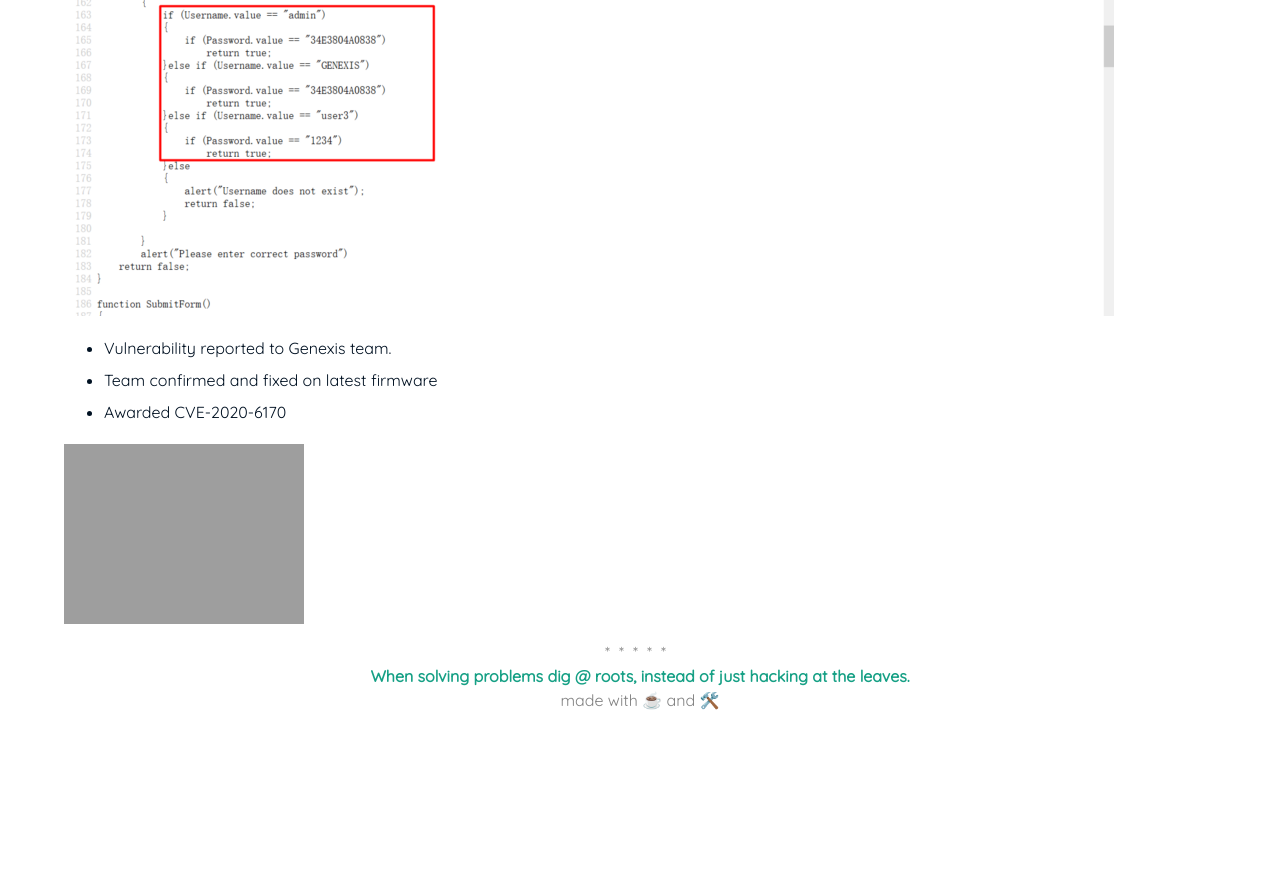
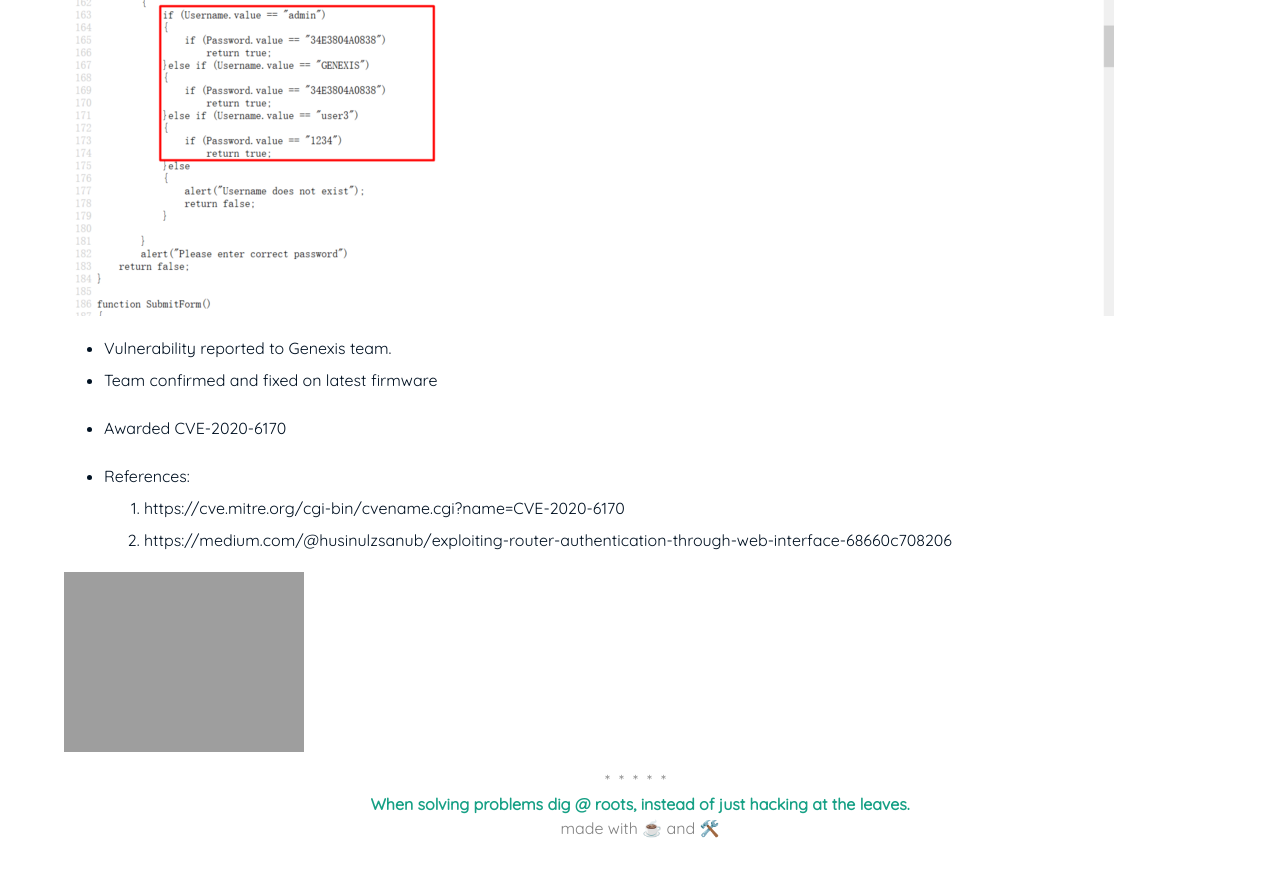
Before and after one commit to husinul/husinul.github.io, a Jekyll site: the page built from _posts/2020-01-08-Genexis Platinum-4410 Wireless Router Authentication Bypass Vulnerability (CVE-2020-6170).md, in a window 1280 px wide and 900 px high, scrolled down 1081 px. Shown: the top 877 px of the window. Built offline with Jekyll 4.4.1, drawn with Linux system fonts in a browser that asks for light colours; before the commit the page ends 1853 px from its top, so only the background shows below that; some of the changed lines change nothing that is shown; grey boxes are pictures that could not be loaded.

Commit message:
Update 2020-01-08-Genexis Platinum-4410 Wireless Router Authentication Bypass Vulnerability (CVE-2020-6170).md

```diff
--- a/_posts/2020-01-08-Genexis Platinum-4410 Wireless Router Authentication Bypass Vulnerability (CVE-2020-6170).md
+++ b/_posts/2020-01-08-Genexis Platinum-4410 Wireless Router Authentication Bypass Vulnerability (CVE-2020-6170).md
@@ -27,6 +27,11 @@ Most common default router IPs are 192.168.0.1, 192.168.1.1 etc. Go to the route
 * Team confirmed and fixed on latest firmware
 * Awarded CVE-2020-6170
 
+- References:
+ 1. https://cve.mitre.org/cgi-bin/cvename.cgi?name=CVE-2020-6170
+ 2. https://medium.com/@husinulzsanub/exploiting-router-authentication-through-web-interface-68660c708206
+
+
 <a href="http://www.youtube.com/watch?feature=player_embedded&v=IO_Ez4XH-0Y
 " target="_blank"><img src="http://img.youtube.com/vi/YIO_Ez4XH-0Y/0.jpg"
 alt="Video PoC here" width="240" height="180" border="10" /></a>
```
